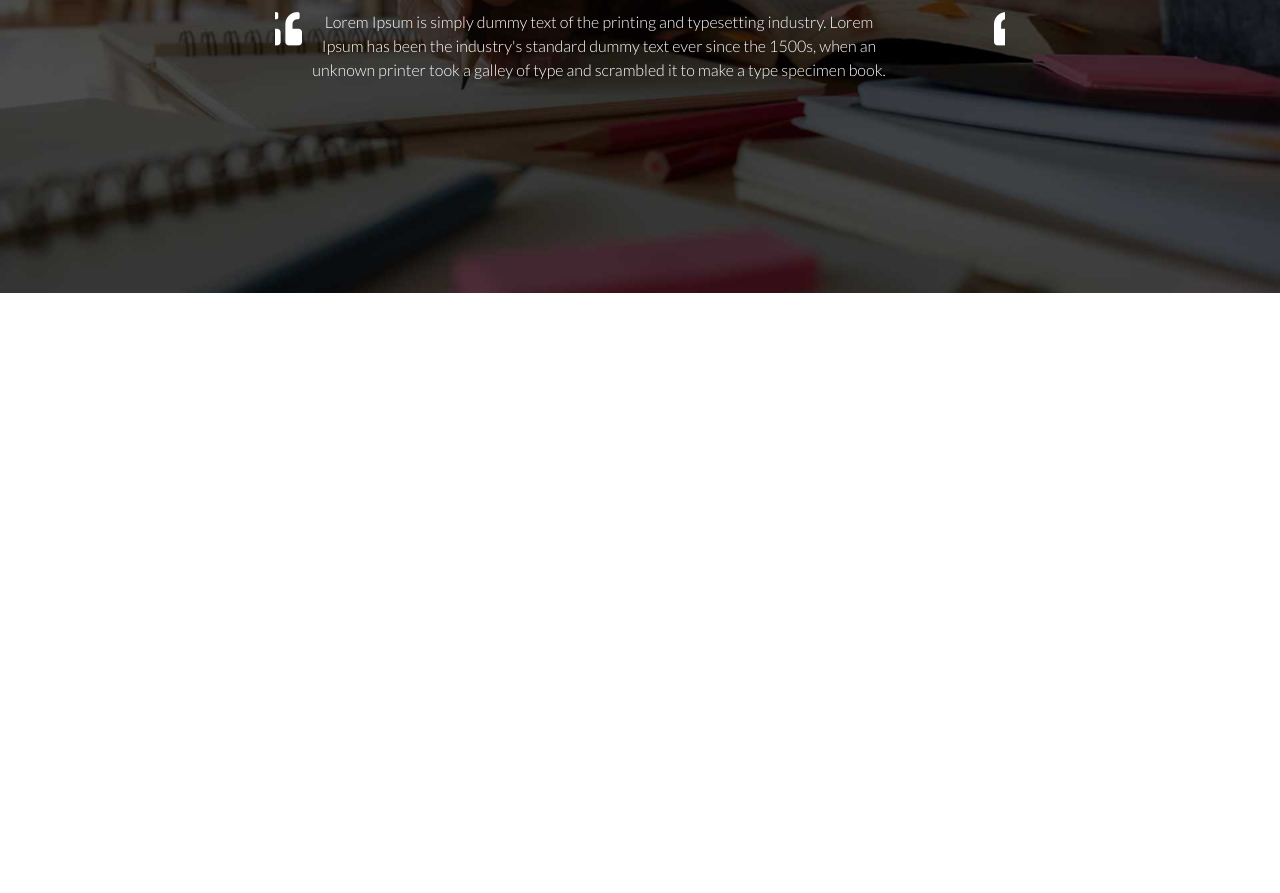
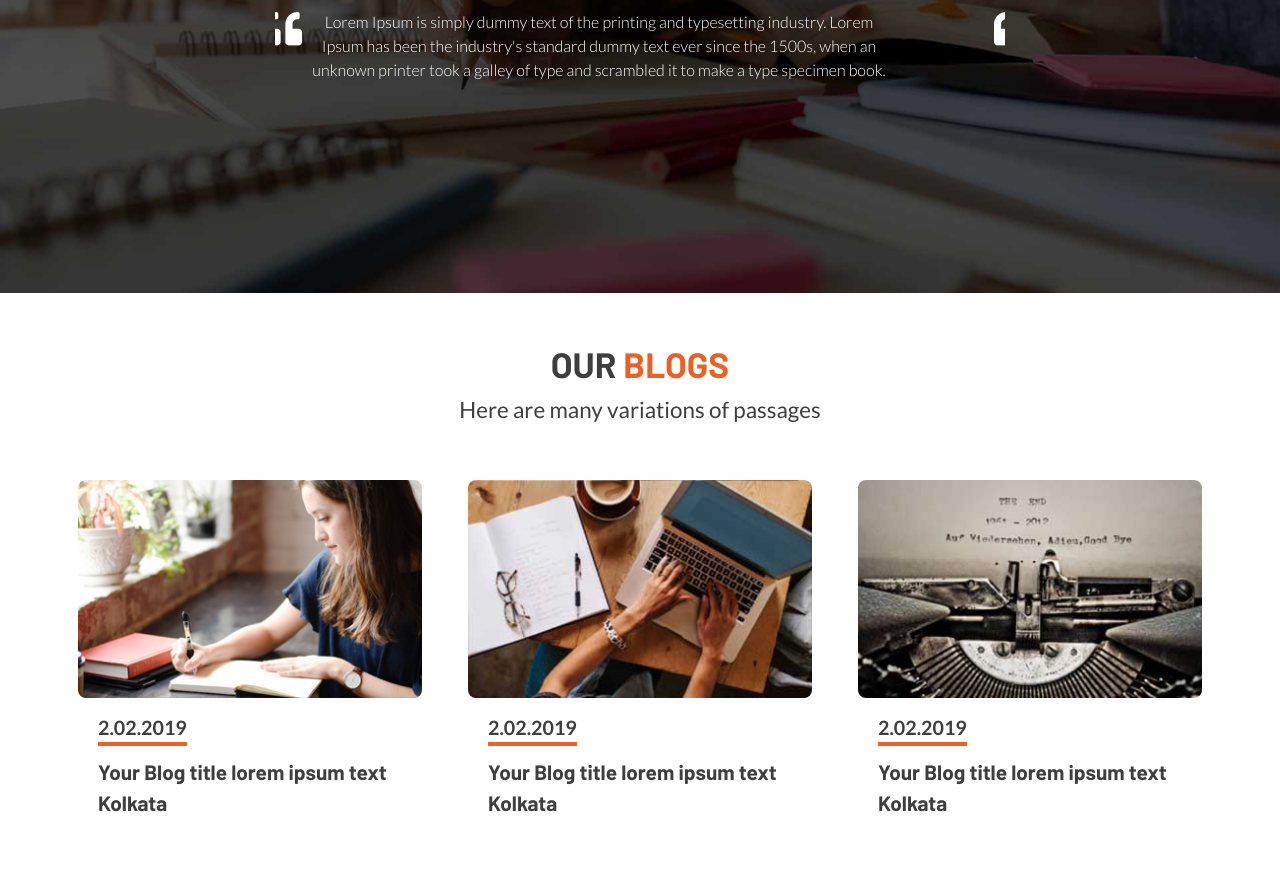
Before and after one commit to Think-To-Share/orange_publishers_design, a website built with webpack: page index.html in a window 1280 px wide. Shown: the part 4057-4950 px from the top of the page. Before the commit the page ends 4350 px from the top, so only its background shows below. Built offline with nearby package versions, Linux system fonts and the light colour scheme.

Commit message:
some changes made

```diff
--- a/index.html
+++ b/index.html
@@ -297,6 +297,49 @@
                 </div>
             </div>
         </section>
+        <!-- Blog Section -->
+        <section class="orange-blog-section">
+            <div class="container">
+                <div class="row justify-content-center">
+                    <div class="section-heading">
+                        <h2 class="main-heading">our <span>Blogs</span></h2>
+                        <p class="sub-heading">Here are many variations of passages</p>
+                    </div>
+
+                    <div class="blogs">
+                        <div class="blog">
+                            <a href="#">
+                                <img src="./src/images/blog1.png" alt="">
+                            </a>
+                            <p class="date">2.02.2019</p>
+                            <a href="#">
+                                <p class="title">Your Blog title lorem ipsum text Kolkata</p>
+                            </a>
+                        </div>
+
+                        <div class="blog">
+                            <a href="#">
+                                <img src="./src/images/blog2.jpg" alt="">
+                            </a>
+                            <p class="date">2.02.2019</p>
+                            <a href="#">
+                                <p class="title">Your Blog title lorem ipsum text Kolkata</p>
+                            </a>
+                        </div>
+
+                        <div class="blog">
+                            <a href="#">
+                                <img src="./src/images/blog3.jpg" alt="">
+                            </a>
+                            <p class="date">2.02.2019</p>
+                            <a href="#">
+                                <p class="title">Your Blog title lorem ipsum text Kolkata</p>
+                            </a>
+                        </div>
+                    </div>
+                </div>
+            </div>
+        </section>
     </div>
     <script src="./dist/js/app.js"></script>
 </body>
--- a/package.json
+++ b/package.json
@@ -7,7 +7,7 @@
     "dev": "webpack --progress --mode=development",
     "watch": "npm run dev -- --watch",
     "dist": "webpack -p --mode=production",
-    "start": "http-server -c-1 -g ./"
+    "start": "http-server -c-1 -g --cors ./"
   },
   "keywords": [],
   "author": "",
--- a/src/scss/homepage.scss
+++ b/src/scss/homepage.scss
@@ -424,7 +424,7 @@
                 }
             }
 
-            button {
+            button, input[type=submit] {
                 border: none;
                 display: inline-block;
                 width: 100%;
@@ -437,6 +437,7 @@
                 text-align: center;
                 padding: 10px;
                 font-size: 0.8rem;
+                border-radius: 0;
                 transition: color .15s ease-in-out, background-color .15s ease-in-out;
 
                 &:hover {
@@ -831,3 +832,76 @@
         }
     }
 }
+
+.orange-blog-section {
+    padding-top: 50px;
+    padding-bottom: 50px;
+
+    .blogs {
+        margin-top: 30px;
+        display: grid;
+        grid-template-columns: 1fr 1fr 1fr;
+        grid-gap: 30px;
+
+        .blog {
+            padding: 8px;
+            border-radius: 7px;
+            cursor: pointer;
+
+        transition: background 0.3s ease-in-out;
+
+            &:hover {
+                background: $secondary;
+
+                .date {
+                    color: $white;
+                }
+
+                .title {
+                    color: $white;
+                }
+            }
+
+            img {
+                border-radius: 8px;
+                max-width: 100%;
+                transition: opacity 0.11s ease-in-out;
+
+                &:hover {
+                    opacity: 0.8;
+                }
+            }
+
+            .date {
+                margin-top: 15px;
+                margin-left: 20px;
+                margin-bottom: 10px;
+                border-bottom: 4px solid $primary;
+                display: inline-block;
+                font-family: $primary_font;
+                font-weight: 700;
+                font-size: 1.23em;
+                color: $black;
+            }
+
+            a {
+                .title {
+                    font-family: $secondary_font;
+                    font-weight: 700;
+                    color: $black;
+                    font-size: 1.3rem;
+                    margin-left: 20px;
+                    transition: opacity 0.11s ease-in-out;
+
+                    &:hover {
+                        opacity: 0.8;
+                    }
+                }
+
+                &:hover {
+                    text-decoration: none;
+                }
+            }
+        }
+    }
+}
```
Also changed, not shown: dist/css/main.css, dist/js/app.js, src/images/blog1.png (added), src/images/blog2.jpg (added), src/images/blog3.jpg (added), src/images/blog4.jpg (added), 2 other files.
